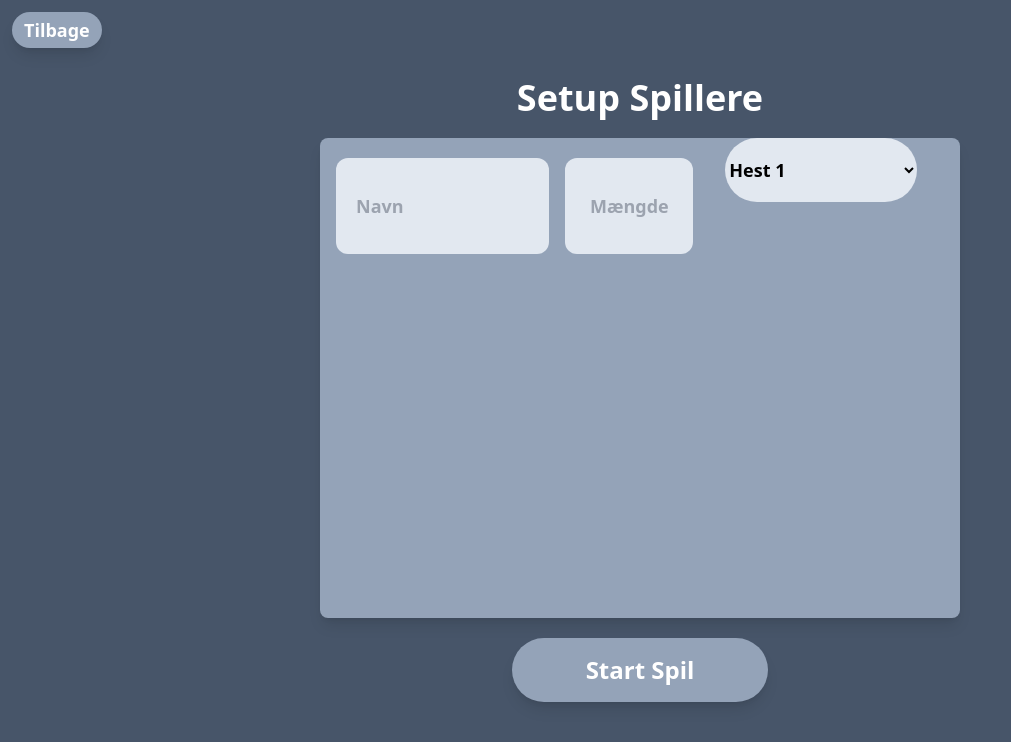
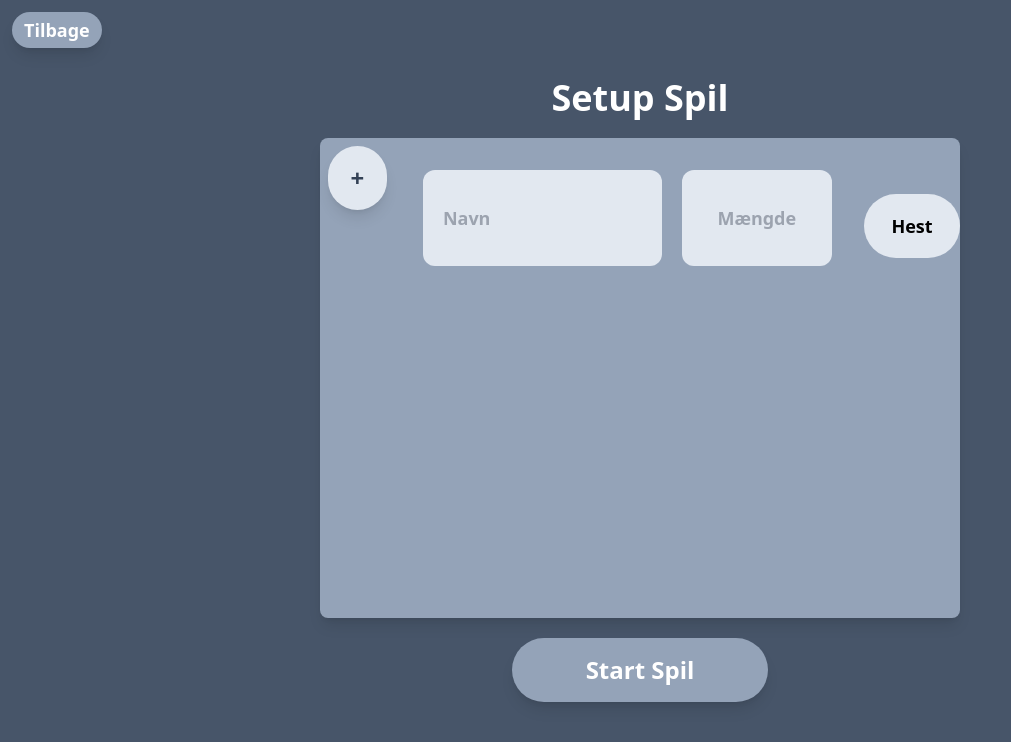
Before and after one commit to Bagg3/Bagge.github.io, a React (Vite) app: page /setup in a window 1280 px wide. Shown: the top 742 px of the page, without its empty margins (0-1011 px from the left). Built offline with nearby package versions, Linux system fonts and the light colour scheme; what tailwindcss-fluid-type would draw is missing.

Commit message:
Added a utility element with custom dropdown

```diff
--- a/src/pages/SetupGame.tsx
+++ b/src/pages/SetupGame.tsx
@@ -1,4 +1,5 @@
 import { Link } from 'react-router-dom';
+import CustomDropdown from '../utility/CustomDropdown';
 
 const SetupGame = () => {
   return (
@@ -8,30 +9,21 @@ const SetupGame = () => {
           Tilbage
         </button>
       </Link>
-      <h1 className="mb-5 text-4xl font-bold text-white">Setup Spillere</h1>
+      <h1 className="mb-5 text-4xl font-bold text-white">Setup Spil</h1>
       <div className="mb-5 flex h-[60%] w-[50%] flex-row gap-8 rounded-lg bg-slate-400 shadow-lg">
+        <button className="relative left-2 top-2 mb-2 h-16 w-16 rounded-full bg-slate-200 text-2xl font-bold text-slate-700 shadow-lg hover:bg-slate-300 active:bg-slate-200">
+          +
+        </button>
+
         <input
-          className=" relative left-4 top-5 mb-2 flex h-1/5 w-1/3 rounded-xl bg-slate-200 px-5 text-left text-lg font-bold text-black"
+          className=" relative left-3 top-8 mb-2 flex h-1/5 w-2/5 rounded-xl bg-slate-200 px-5 text-left text-lg font-bold text-black"
           placeholder="Navn"
         ></input>
         <input
-          className="relative inset-x-0 top-5 mb-2 flex h-1/5 w-1/5 rounded-xl bg-slate-200 px-5 text-center text-lg font-bold text-black"
+          className="relative inset-x-0 top-8 mb-2 flex h-1/5 w-1/4 rounded-xl bg-slate-200 px-5 text-center text-lg font-bold text-black"
           placeholder="Mængde"
         ></input>
-        <select className="mb-5 h-16 w-48 rounded-full bg-slate-200 text-lg font-bold text-black">
-          <option className="bg-red-500" value="option1">
-            Hest 1
-          </option>
-          <option className="bg-green-500" value="option2">
-            Hest 2
-          </option>
-          <option className="bg-blue-800" value="option3">
-            Hest 3
-          </option>
-          <option className="bg-yellow-400" value="option4">
-            Hest 4
-          </option>
-        </select>
+        <CustomDropdown />
       </div>
       <Link to="/game">
         <button className="mb-5 h-16 w-64 rounded-full bg-slate-400 text-2xl font-bold text-white shadow-lg hover:bg-slate-300 active:bg-slate-200">
--- /dev/null
+++ b/src/utility/CustomDropdown.tsx
@@ -0,0 +1,54 @@
+import React, { useState } from 'react';
+
+interface Option {
+  value: string;
+  label: string;
+  colorClass: string;
+}
+
+function CustomDropdown() {
+  const [isDropdownOpen, setDropdownOpen] = useState(false);
+  const [selectedOption, setSelectedOption] = useState<Option | null>(null); // Initialize as null
+
+  const options = [
+    { value: 'option1', label: 'Hest 1', colorClass: 'bg-red-500' },
+    { value: 'option2', label: 'Hest 2', colorClass: 'bg-green-500' },
+    { value: 'option3', label: 'Hest 3', colorClass: 'bg-blue-500' },
+    { value: 'option4', label: 'Hest 4', colorClass: 'bg-yellow-400' },
+  ];
+
+  // On option click, set selected option and close dropdown
+  const handleOptionClick = (option: Option) => {
+    setSelectedOption(option);
+    setDropdownOpen(false);
+  };
+
+  return (
+    <div className="relative">
+      <button
+        onClick={() => setDropdownOpen(!isDropdownOpen)}
+        className={`relative top-14 mb-1 h-16 w-24 rounded-full text-lg font-bold text-black ${
+          selectedOption?.colorClass || 'bg-slate-200'
+        }`} // Sets background color equal to selected option color
+      >
+        {selectedOption ? selectedOption.label : 'Hest'}
+      </button>
+
+      {isDropdownOpen && (
+        <ul className="absolute mt-1 w-24 rounded-full border border-t-0 bg-white py-1 text-black">
+          {options.map(option => (
+            <li
+              key={option.value}
+              onClick={() => handleOptionClick(option)}
+              className={`cursor-pointer px-4 py-2 ${option.colorClass} hover:bg-gray-200`}
+            >
+              {option.label}
+            </li>
+          ))}
+        </ul>
+      )}
+    </div>
+  );
+}
+
+export default CustomDropdown;
```
